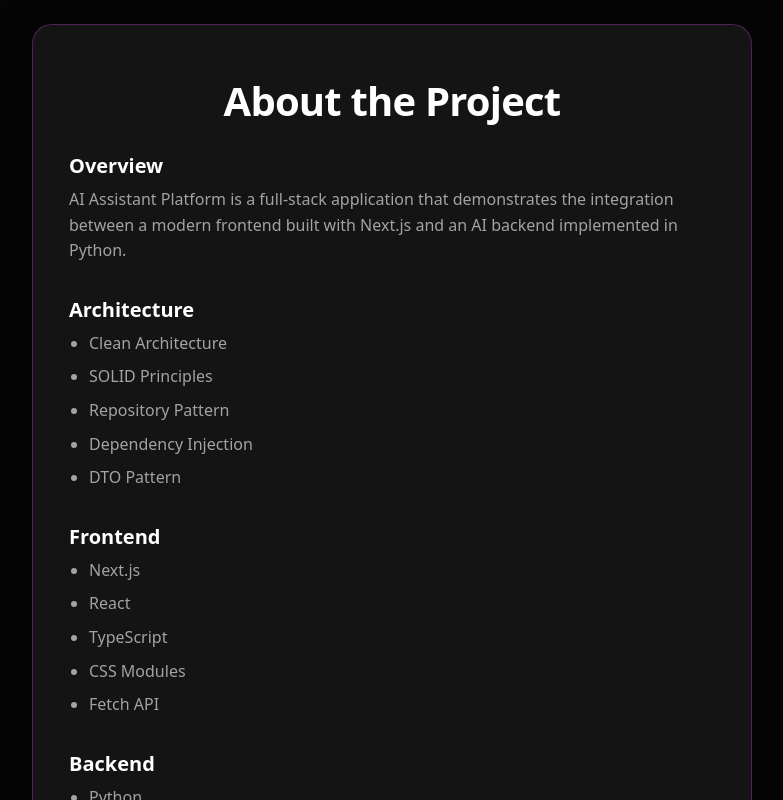
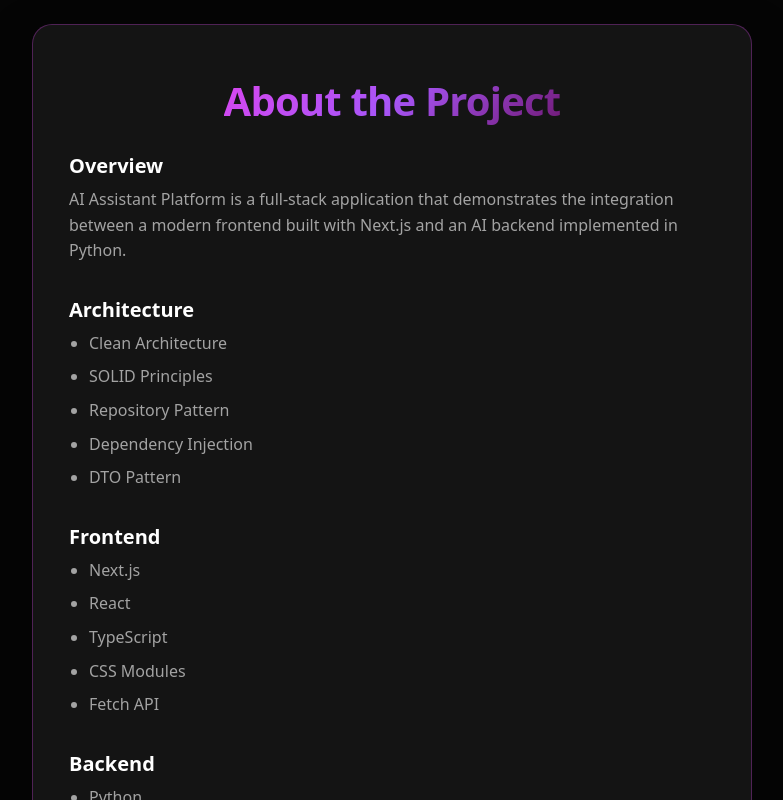
Before and after one commit to ladsonsa/ai-assistant-frontend, a Next.js app: page /about in a window 1280 px wide. Shown: the top 800 px of the page, without its empty margins (248-1031 px from the left). Built offline with nearby package versions, Linux system fonts and the light colour scheme.

Commit message:
style: update dark mode button color and page title color

```diff
--- a/src/components/Chat/Chat.module.css
+++ b/src/components/Chat/Chat.module.css
@@ -159,7 +159,7 @@
 }
 
 .themeButton {
-    background: var(--bg-surface);
+    background: linear-gradient(135deg, #d946ef 0%, #9333ea 100%);
     border: 1px solid var(--border-color);
     color: var(--text-main);
     width: 40px;
@@ -324,7 +324,7 @@
     font-size: 0.9rem;
     text-align: center;
     color: inherit;
-    box-shadow: 0 4px 12px rgba(0, 0, 0, 0.2);
+    box-shadow: inset 0 0 12px var(--glow-color);
 }
 
 /* Responsividade para telas menores (empilhamento e ajuste fluido) */
--- a/src/styles/About.module.css
+++ b/src/styles/About.module.css
@@ -51,6 +51,10 @@
     font-weight: 800;
     letter-spacing: -0.02em;
     margin-bottom: 1.5rem;
+    background: linear-gradient(135deg, #d946ef 0%, #a855f7 50%, #701a75 100%);
+    background-clip: text;
+    -webkit-background-clip: text;
+    -webkit-text-fill-color: transparent;
     color: var(--text-primary);
 }
 
--- a/src/styles/Home.module.css
+++ b/src/styles/Home.module.css
@@ -34,7 +34,7 @@
     width: 44px;
     height: 44px;
     border-radius: 12px;
-    background: var(--card-bg);
+    background: linear-gradient(135deg, #d946ef 0%, #9333ea 100%);
     border: 1px solid var(--card-border);
     backdrop-filter: blur(8px);
     font-size: 1.25rem;
```
